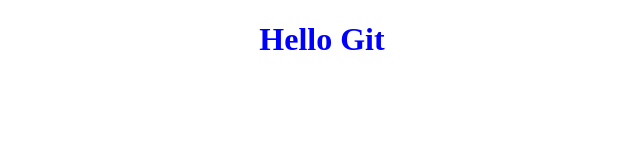
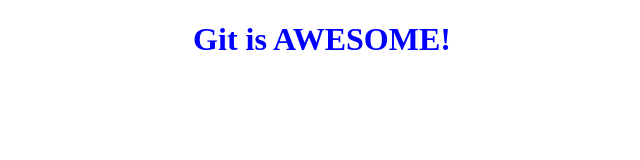
Before and after one commit to geemaree/my-awesome.app, a plain HTML site: page index.html in a window 1280 px wide. Shown: the whole page, without its empty margins (318-958 px from the left). Drawn offline with Linux system fonts and the light colour scheme.

Commit message:
title update

```diff
--- a/index.html
+++ b/index.html
@@ -8,7 +8,7 @@
     <title>Document</title>
   </head>
   <body>
-    <h1>Hello Git</h1>
+    <h1>Git is AWESOME!</h1>
     <script src="index.js"></script>
   </body>
 </html>
```
